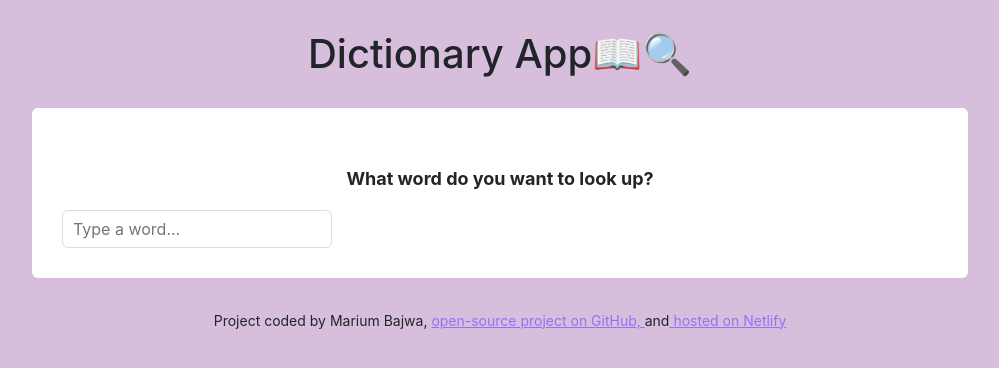
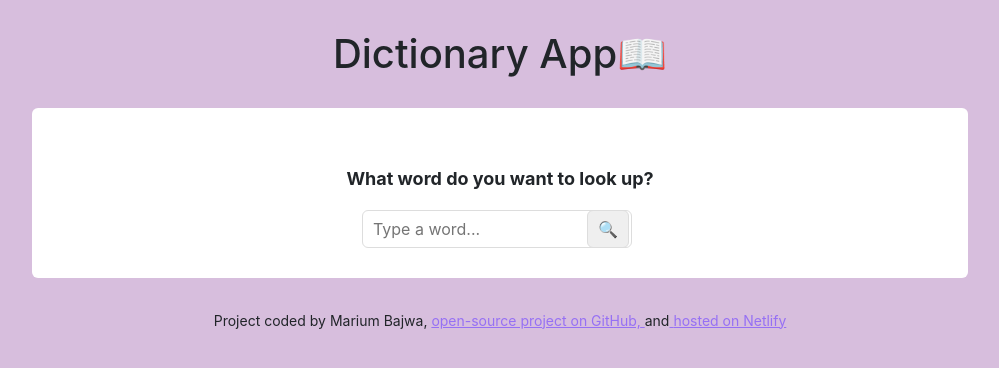
Before and after one commit to Mjb222/dictionary, a React (Create React App) app: page / in a window 1280 px wide. Shown: the top 368 px of the page, without its empty margins (140-1139 px from the left). Built offline with nearby package versions, Linux system fonts and the light colour scheme; no server answers.

Commit message:
form and button editing

```diff
--- a/src/App.js
+++ b/src/App.js
@@ -5,7 +5,7 @@ function App() {
   return (
     <div className="App">
       <div className="container">
-        <h1>Dictionary App📖🔍</h1>
+        <h1>Dictionary App📖</h1>
         <header className="App-header"></header>
         <main>
           <Dictionary defaultKeyword="sunshine" />
--- a/src/Dictionary.css
+++ b/src/Dictionary.css
@@ -18,3 +18,9 @@
   border: 1px solid #ddd;
   border-radius: 6px;
 }
+.searchbutton {
+  border-radius: 100px;
+}
+.form {
+  border-radius: 100px;
+}
--- a/src/Dictionary.js
+++ b/src/Dictionary.js
@@ -45,11 +45,18 @@ export default function Dictionary(props) {
         <section>
           <h1>What word do you want to look up?</h1>
           <form className="form" onSubmit={handleSubmit}>
-            <input
-              type="search"
-              placeholder="Type a word..."
-              onChange={handleKeywordChange}
-            />
+            <div className="row">
+              <div className="col-3 offset-4">
+                <input
+                  type="search"
+                  placeholder="Type a word..."
+                  onChange={handleKeywordChange}
+                />
+              </div>
+              <span className="col-2">
+                <input type="submit" value="🔍" className="searchbutton" />
+              </span>
+            </div>
           </form>
         </section>
         <Results results={results} />
```
